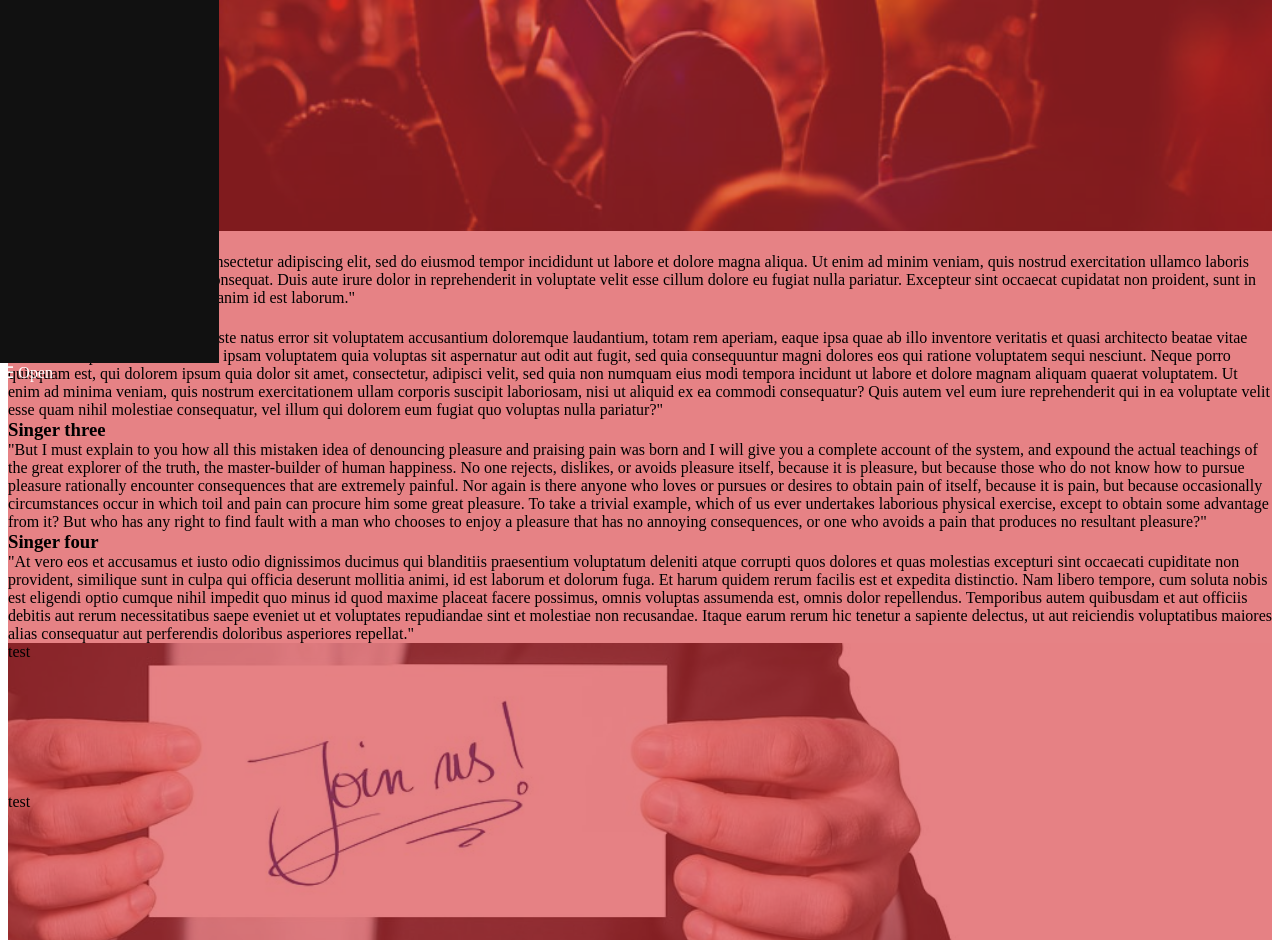
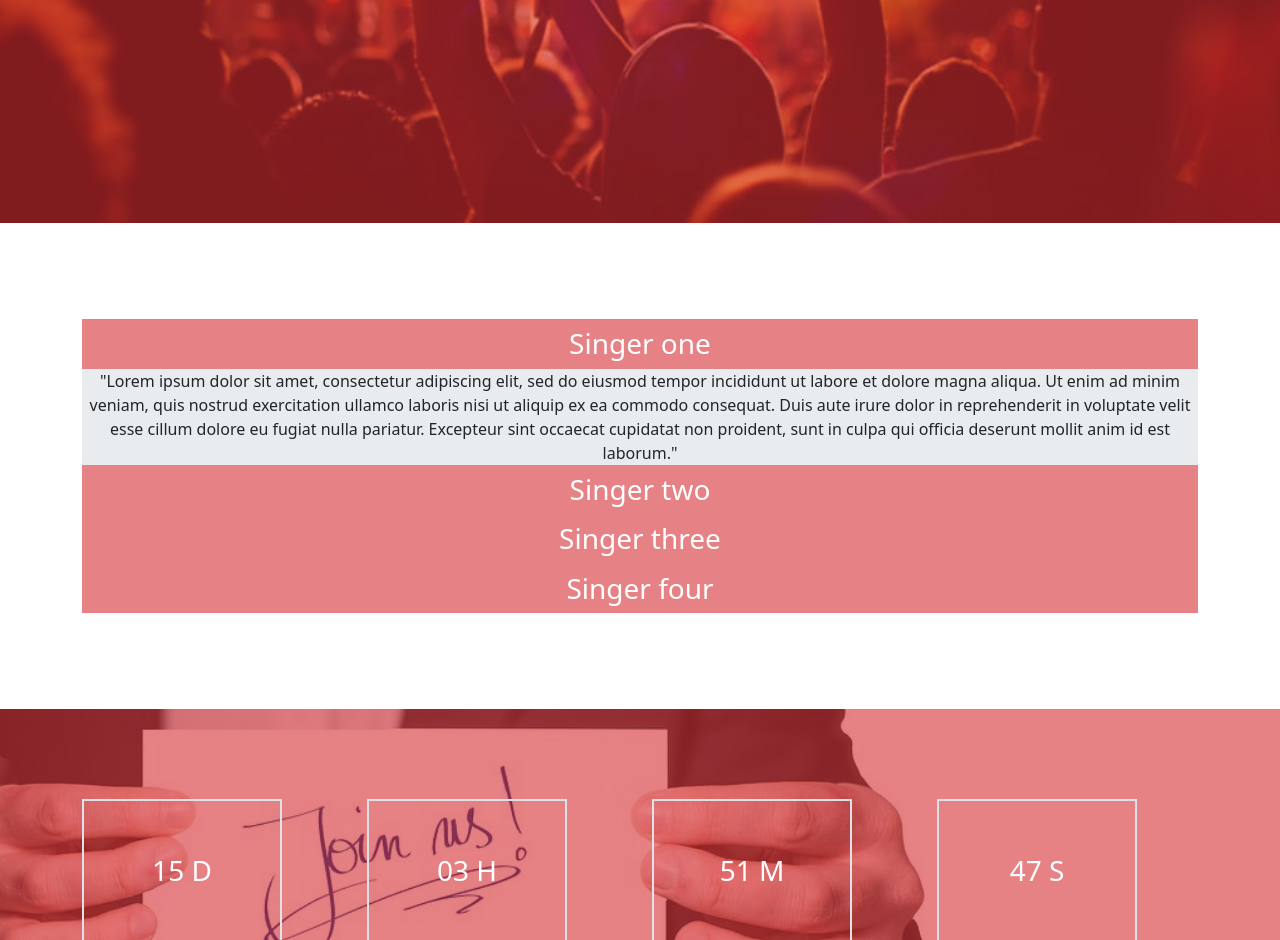
Before and after one commit to kerolosT99/Egyptian-Party, a website: page index.html in a window 1280 px wide. Shown: the part 437-1377 px from the top of the page. Drawn offline with nearby package versions, Linux system fonts and the light colour scheme; the site is published under a folder, as on GitHub Pages, so addresses that start at the root find nothing.

Commit message:
Final fixed commit

```diff
--- a/index.html
+++ b/index.html
@@ -6,8 +6,8 @@
     <meta name="viewport" content="width=device-width, initial-scale=1.0">
     <title>Egyptian Party</title>
     <link rel="stylesheet" href="src/css/styling.css">
-    <link rel="stylesheet" href="/node_modules/bootstrap/dist/css/bootstrap.min.css">
-    <link rel="stylesheet" href="/node_modules/@fortawesome/fontawesome-free/css/all.min.css">
+    <link rel="stylesheet" href="./node_modules/bootstrap/dist/css/bootstrap.min.css">
+    <link rel="stylesheet" href="./node_modules/@fortawesome/fontawesome-free/css/all.min.css">
 </head>
 <section id="Home">
     <div class="home-overlay">
@@ -188,8 +188,8 @@
 
 <body>
 
-    <script src="/node_modules/jquery/dist/jquery.min.js"></script>
-    <script src="/node_modules/bootstrap/dist/js/bootstrap.bundle.min.js"></script>
+    <script src="./node_modules/jquery/dist/jquery.min.js"></script>
+    <script src="./node_modules/bootstrap/dist/js/bootstrap.bundle.min.js"></script>
     <script src="src/js/main.js"></script>
 </body>
 
```
Also changed, not shown: src/js/main.js (line endings or trailing spaces).
